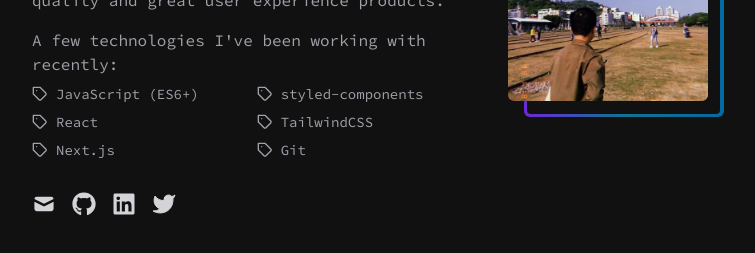
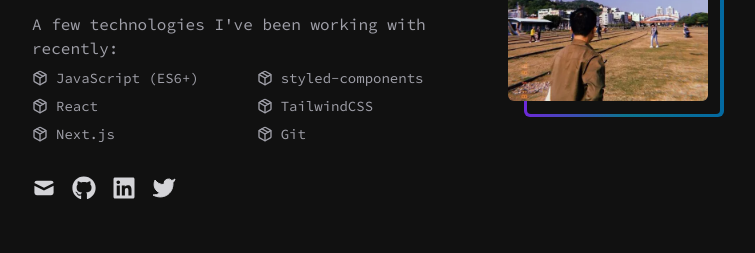
Before and after one commit to destroymayor/jared, a Next.js app: page / in a window 1280 px wide. Shown: the part 355-608 px from the top of the page, without its empty margins (265-1020 px from the left). Built offline with nearby package versions, Linux system fonts and the light colour scheme.

Commit message:
chore: Update style

```diff
--- a/src/components/FeatherIcons/FeatherIcons.js
+++ b/src/components/FeatherIcons/FeatherIcons.js
@@ -12,23 +12,9 @@ const FeatherIcon = ({ className, children }) => (
   </svg>
 );
 
-export const CommandIcon = (props) => (
+export const BookmarksIcon = (props) => (
   <FeatherIcon {...props}>
-    <path d="M18 3a3 3 0 0 0-3 3v12a3 3 0 0 0 3 3 3 3 0 0 0 3-3 3 3 0 0 0-3-3H6a3 3 0 0 0-3 3 3 3 0 0 0 3 3 3 3 0 0 0 3-3V6a3 3 0 0 0-3-3 3 3 0 0 0-3 3 3 3 0 0 0 3 3h12a3 3 0 0 0 3-3 3 3 0 0 0-3-3z"></path>
-  </FeatherIcon>
-);
-
-export const HomeIcon = (props) => (
-  <FeatherIcon {...props}>
-    <path d="M3 9l9-7 9 7v11a2 2 0 0 1-2 2H5a2 2 0 0 1-2-2z"></path>
-    <polyline points="9 22 9 12 15 12 15 22"></polyline>
-  </FeatherIcon>
-);
-
-export const PieChartIcon = (props) => (
-  <FeatherIcon {...props}>
-    <path d="M21.21 15.89A10 10 0 1 1 8 2.83"></path>
-    <path d="M22 12A10 10 0 0 0 12 2v10z"></path>
+    <path d="M19 21l-7-5-7 5V5a2 2 0 0 1 2-2h10a2 2 0 0 1 2 2z"></path>
   </FeatherIcon>
 );
 
@@ -42,15 +28,39 @@ export const CodePenIcon = (props) => (
   </FeatherIcon>
 );
 
-export const BookmarksIcon = (props) => (
+export const CommandIcon = (props) => (
   <FeatherIcon {...props}>
-    <path d="M19 21l-7-5-7 5V5a2 2 0 0 1 2-2h10a2 2 0 0 1 2 2z"></path>
+    <path d="M18 3a3 3 0 0 0-3 3v12a3 3 0 0 0 3 3 3 3 0 0 0 3-3 3 3 0 0 0-3-3H6a3 3 0 0 0-3 3 3 3 0 0 0 3 3 3 3 0 0 0 3-3V6a3 3 0 0 0-3-3 3 3 0 0 0-3 3 3 3 0 0 0 3 3h12a3 3 0 0 0 3-3 3 3 0 0 0-3-3z"></path>
   </FeatherIcon>
 );
 
-export const ToolIcon = (props) => (
+export const GithubIcon = (props) => (
   <FeatherIcon {...props}>
-    <path d="M14.7 6.3a1 1 0 0 0 0 1.4l1.6 1.6a1 1 0 0 0 1.4 0l3.77-3.77a6 6 0 0 1-7.94 7.94l-6.91 6.91a2.12 2.12 0 0 1-3-3l6.91-6.91a6 6 0 0 1 7.94-7.94l-3.76 3.76z"></path>
+    <path d="M9 19c-5 1.5-5-2.5-7-3m14 6v-3.87a3.37 3.37 0 0 0-.94-2.61c3.14-.35 6.44-1.54 6.44-7A5.44 5.44 0 0 0 20 4.77 5.07 5.07 0 0 0 19.91 1S18.73.65 16 2.48a13.38 13.38 0 0 0-7 0C6.27.65 5.09 1 5.09 1A5.07 5.07 0 0 0 5 4.77a5.44 5.44 0 0 0-1.5 3.78c0 5.42 3.3 6.61 6.44 7A3.37 3.37 0 0 0 9 18.13V22"></path>
+  </FeatherIcon>
+);
+
+export const GlobeIcon = (props) => (
+  <FeatherIcon {...props}>
+    <circle cx="12" cy="12" r="10"></circle>
+    <line x1="2" y1="12" x2="22" y2="12"></line>
+    <path d="M12 2a15.3 15.3 0 0 1 4 10 15.3 15.3 0 0 1-4 10 15.3 15.3 0 0 1-4-10 15.3 15.3 0 0 1 4-10z"></path>
+  </FeatherIcon>
+);
+
+export const HomeIcon = (props) => (
+  <FeatherIcon {...props}>
+    <path d="M3 9l9-7 9 7v11a2 2 0 0 1-2 2H5a2 2 0 0 1-2-2z"></path>
+    <polyline points="9 22 9 12 15 12 15 22"></polyline>
+  </FeatherIcon>
+);
+
+export const PackageIcon = (props) => (
+  <FeatherIcon {...props}>
+    <line x1="16.5" y1="9.4" x2="7.5" y2="4.21"></line>
+    <path d="M21 16V8a2 2 0 0 0-1-1.73l-7-4a2 2 0 0 0-2 0l-7 4A2 2 0 0 0 3 8v8a2 2 0 0 0 1 1.73l7 4a2 2 0 0 0 2 0l7-4A2 2 0 0 0 21 16z"></path>
+    <polyline points="3.27 6.96 12 12.01 20.73 6.96"></polyline>
+    <line x1="12" y1="22.08" x2="12" y2="12"></line>
   </FeatherIcon>
 );
 
@@ -63,17 +73,10 @@ export const PenToolIcon = (props) => (
   </FeatherIcon>
 );
 
-export const GlobeIcon = (props) => (
+export const PieChartIcon = (props) => (
   <FeatherIcon {...props}>
-    <circle cx="12" cy="12" r="10"></circle>
-    <line x1="2" y1="12" x2="22" y2="12"></line>
-    <path d="M12 2a15.3 15.3 0 0 1 4 10 15.3 15.3 0 0 1-4 10 15.3 15.3 0 0 1-4-10 15.3 15.3 0 0 1 4-10z"></path>
-  </FeatherIcon>
-);
-
-export const GithubIcon = (props) => (
-  <FeatherIcon {...props}>
-    <path d="M9 19c-5 1.5-5-2.5-7-3m14 6v-3.87a3.37 3.37 0 0 0-.94-2.61c3.14-.35 6.44-1.54 6.44-7A5.44 5.44 0 0 0 20 4.77 5.07 5.07 0 0 0 19.91 1S18.73.65 16 2.48a13.38 13.38 0 0 0-7 0C6.27.65 5.09 1 5.09 1A5.07 5.07 0 0 0 5 4.77a5.44 5.44 0 0 0-1.5 3.78c0 5.42 3.3 6.61 6.44 7A3.37 3.37 0 0 0 9 18.13V22"></path>
+    <path d="M21.21 15.89A10 10 0 1 1 8 2.83"></path>
+    <path d="M22 12A10 10 0 0 0 12 2v10z"></path>
   </FeatherIcon>
 );
 
@@ -83,3 +86,9 @@ export const TagIcon = (props) => (
     <line x1="7" y1="7" x2="7.01" y2="7"></line>
   </FeatherIcon>
 );
+
+export const ToolIcon = (props) => (
+  <FeatherIcon {...props}>
+    <path d="M14.7 6.3a1 1 0 0 0 0 1.4l1.6 1.6a1 1 0 0 0 1.4 0l3.77-3.77a6 6 0 0 1-7.94 7.94l-6.91 6.91a2.12 2.12 0 0 1-3-3l6.91-6.91a6 6 0 0 1 7.94-7.94l-3.76 3.76z"></path>
+  </FeatherIcon>
+);
--- a/src/pages/index.js
+++ b/src/pages/index.js
@@ -5,7 +5,7 @@ import avatar from '@/public/images/me.webp';
 
 import Container from '@/components/Container';
 import Link from '@/components/Link';
-import { TagIcon } from '@/components/FeatherIcons';
+import { PackageIcon } from '@/components/FeatherIcons';
 
 export default function HomePage() {
   return (
@@ -45,7 +45,7 @@ export default function HomePage() {
                   key={item}
                   className="flex items-center gap-2 text-sm text-zinc-700 dark:text-zinc-400"
                 >
-                  <TagIcon className="h-4 w-4" />
+                  <PackageIcon className="h-4 w-4" />
                   <span>{item}</span>
                 </li>
               ))}
@@ -53,7 +53,7 @@ export default function HomePage() {
           </div>
         </div>
 
-        <ul className="mt-4 flex items-center gap-4 pt-4">
+        <ul className="flex items-center gap-4 py-8">
           {contact.map((item) => (
             <Link key={item.link} href={item.link} aria-label={item.label}>
               <li className="flex items-center gap-2 transition duration-200 ease-in-out hover:text-zinc-500 dark:hover:text-zinc-400">
```
Also changed, not shown: src/components/FeatherIcons/index.js (+9 -7 lines).
